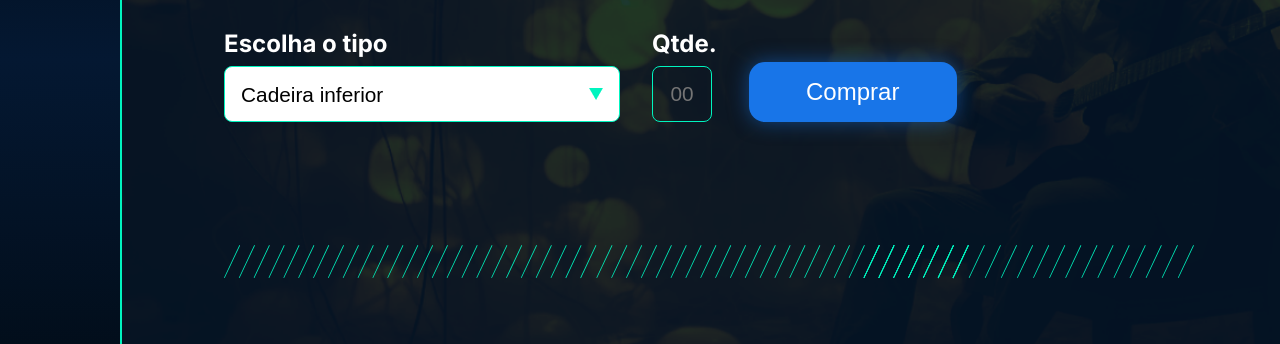
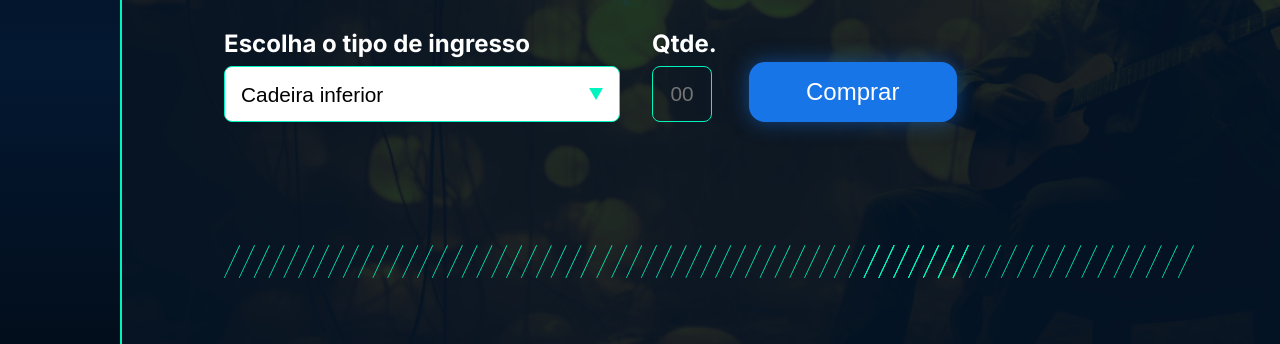
Before and after one commit to CaioTompero/logica-de-programa-o, a plain HTML site: page ingresso/index.html in a window 1280 px wide. Shown: the part 303-647 px from the top of the page. Drawn offline with Linux system fonts and the light colour scheme.

Commit message:
alteramos o 'escolha o tipo de ingresso '

```diff
--- a/ingresso/index.html
+++ b/ingresso/index.html
@@ -22,7 +22,7 @@
         <h1>Compre seu <span>ingresso</span></h1>
         <form action="">
             <label class="input-group">
-                Escolha o tipo
+                Escolha o tipo de ingresso
                 <select name="tipo-ingresso" id="tipo-ingresso">
                     <option value="inferior">Cadeira inferior</option>
                     <option value="superior">Cadeira superior</option>
```
